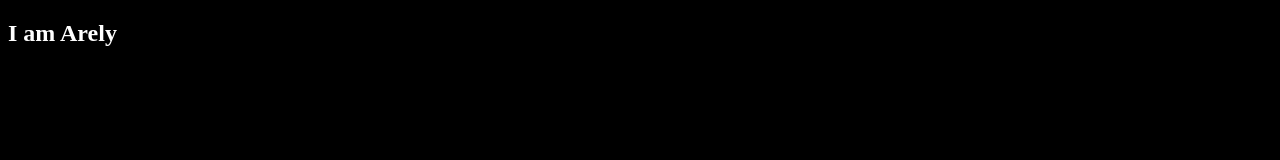
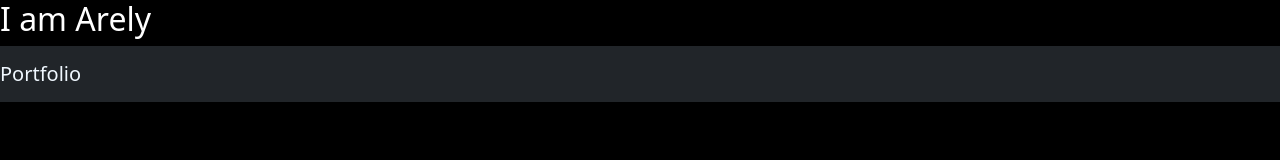
Before and after one commit to arelymartinez16/FullStackPorfolio, a plain HTML site: page index.html in a window 1280 px wide. Drawn offline with nearby package versions, Linux system fonts and the light colour scheme.

Commit message:
Used bootstrap to create nav bar

```diff
--- a/index.html
+++ b/index.html
@@ -5,11 +5,16 @@
         <meta http-equiv="X-UA-Compatible" content="IE=edge">
         <meta name="viewport" content="width=device-width, initial-scale=1.0">
         <title>Document</title>
+        <link href="https://cdn.jsdelivr.net/npm/bootstrap@5.0.2/dist/css/bootstrap.min.css" rel="stylesheet" integrity="sha384-EVSTQN3/azprG1Anm3QDgpJLIm9Nao0Yz1ztcQTwFspd3yD65VohhpuuCOmLASjC" crossorigin="anonymous">
+        <script src="https://cdn.jsdelivr.net/npm/bootstrap@5.0.2/dist/js/bootstrap.bundle.min.js" integrity="sha384-MrcW6ZMFYlzcLA8Nl+NtUVF0sA7MsXsP1UyJoMp4YLEuNSfAP+JcXn/tWtIaxVXM" crossorigin="anonymous"></script>
         <link rel="stylesheet" href="styles.css">
     </head>
     <body>
         <header>
             <h2>I am Arely</h2>
+            <nav class="navbar bg-dark" data-bs-theme="dark">
+                <a class="navbar-brand" href="#" style="color: aliceblue;">Portfolio</a>
+            </nav>
         </header>
     </body>
 </html>
```
